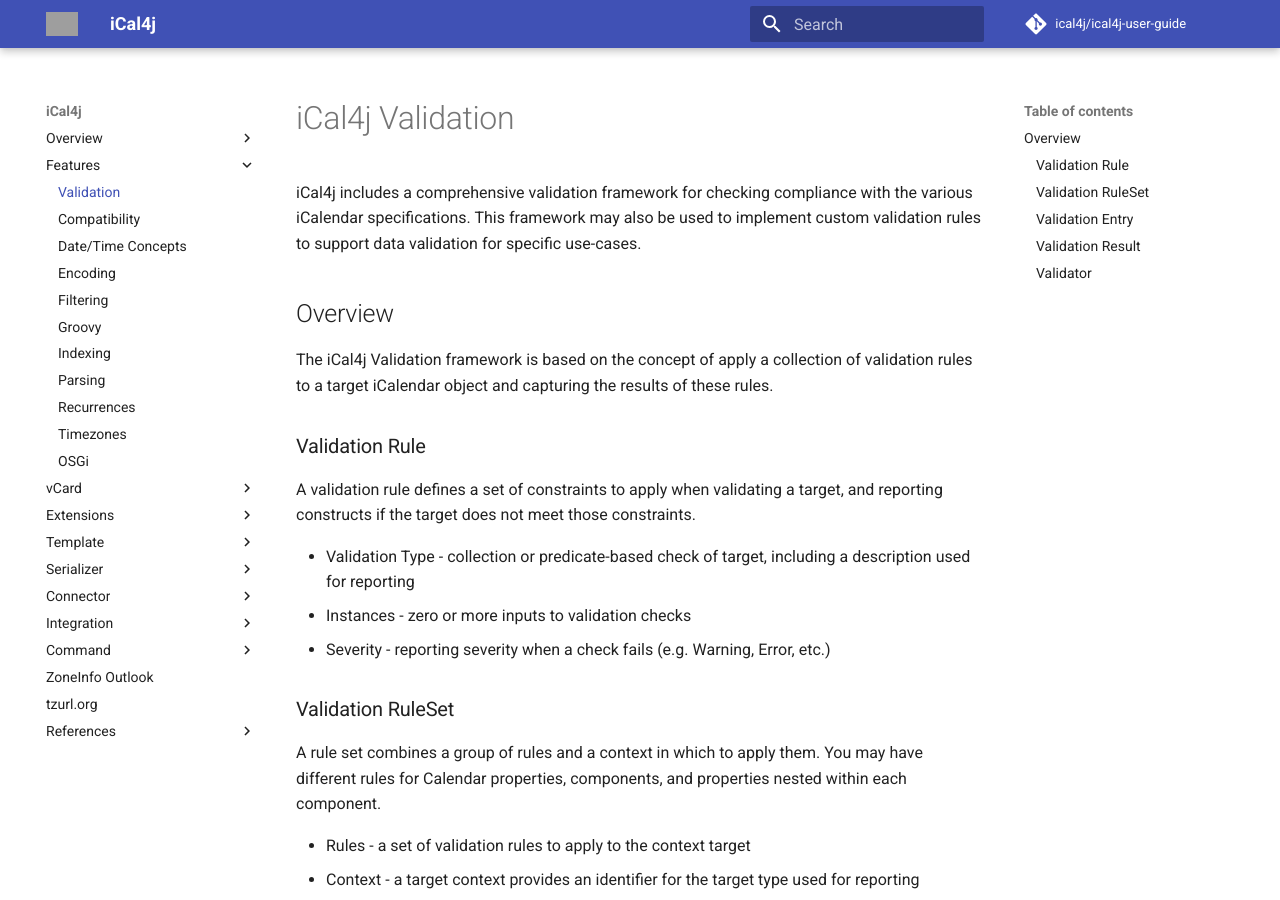
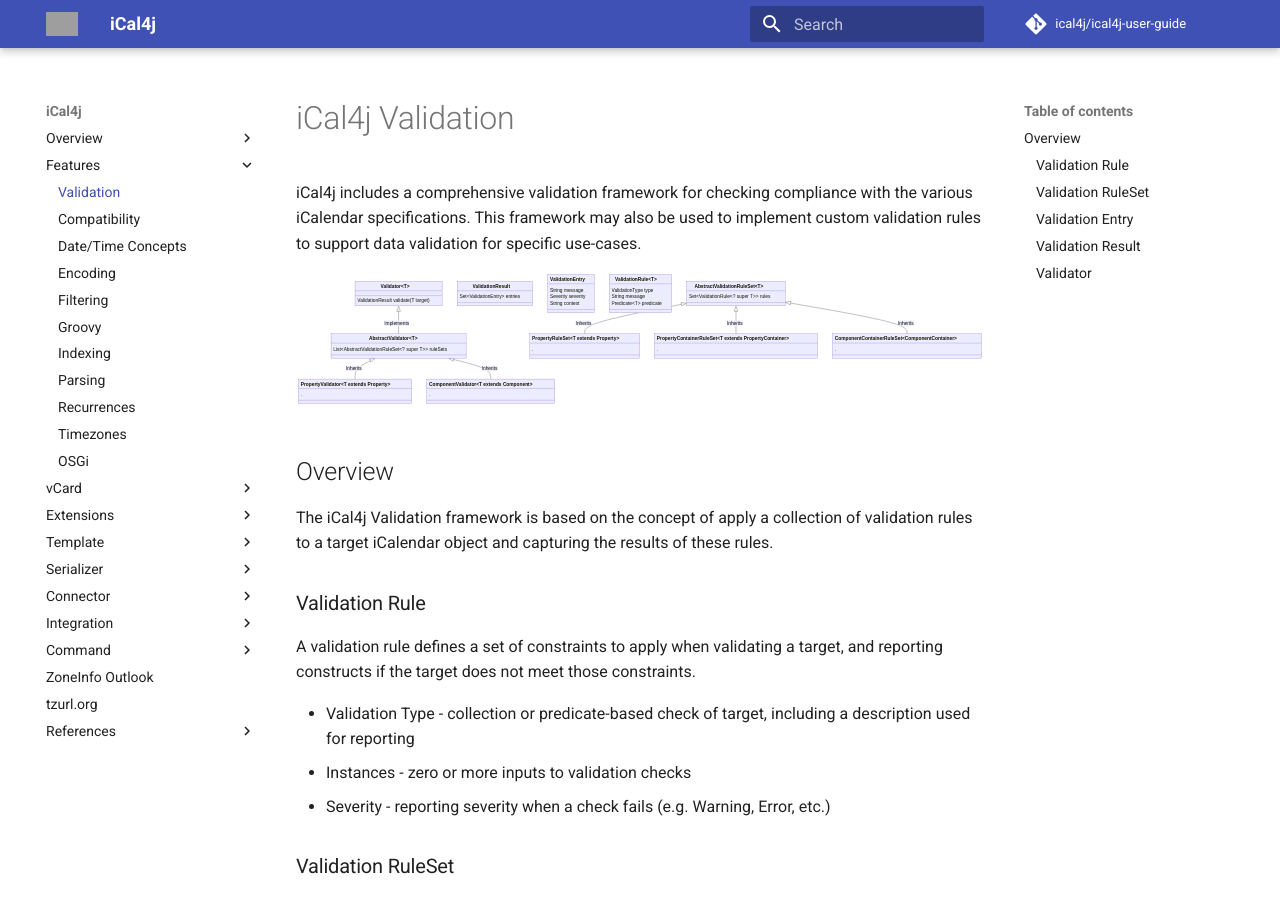
Before and after one commit to ical4j/ical4j-user-guide, an MkDocs documentation site: the page built from docs/validation.md, in a window 1280 px wide and 900 px high. Built offline with MkDocs 1.6.1 and Material for MkDocs 9.7.7, drawn with Linux system fonts in a browser that asks for light colours; comment, search, counter and statistics services are not loaded; grey boxes are pictures that could not be loaded.

Commit message:
Added validation class diagram

```diff
--- a/docs/validation.md
+++ b/docs/validation.md
@@ -3,6 +3,8 @@
 iCal4j includes a comprehensive validation framework for checking compliance with the various iCalendar
 specifications. This framework may also be used to implement custom validation rules to support data validation
 for specific use-cases.
+
+![validation.mmd.svg](images/validation.mmd.svg)
 
 ## Overview
 
```
Also changed, not shown: docs/images/validation.mmd.svg (added), 1 other file.
